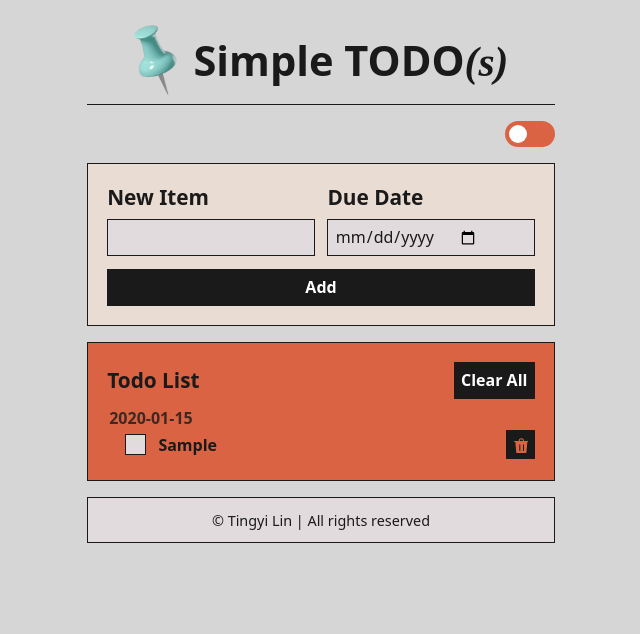
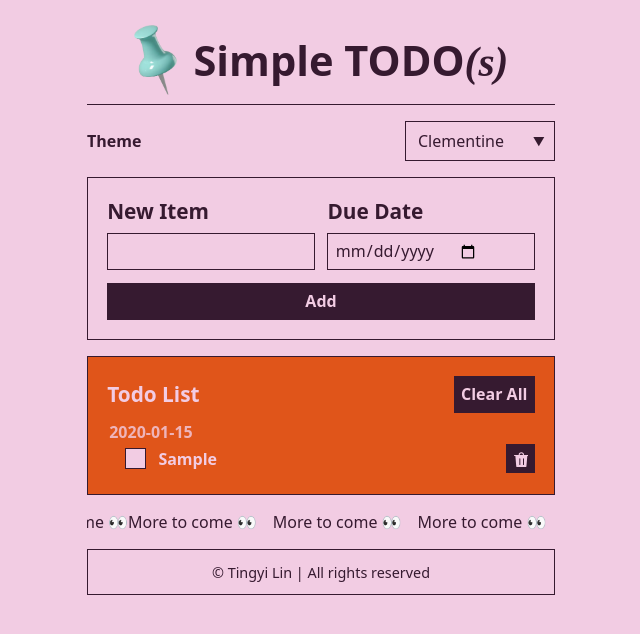
Before and after one commit to lintingyii/Simple-TODO-s-, a React (Create React App) app: page / in a window 1280 px wide. Both pictures are taken after typing "Sample", "2020-01-15" into the empty fields and a click on the button "Add". Shown: the top 634 px of the page, without its empty margins (319-959 px from the left). Built offline with nearby package versions, Linux system fonts and the light colour scheme.

Commit message:
theme update

```diff
--- a/package.json
+++ b/package.json
@@ -10,6 +10,7 @@
     "react": "^18.2.0",
     "react-dom": "^18.2.0",
     "react-draggable": "^4.4.6",
+    "react-fast-marquee": "^1.6.5",
     "react-scripts": "5.0.1",
     "web-vitals": "^2.1.4"
   },
--- a/src/App.js
+++ b/src/App.js
@@ -1,6 +1,8 @@
 import React, { useEffect, useState } from "react";
-import ToggleSwitch from "./ToggleSwitch";
+import Dropdown from "./Dropdown";
 import "./style.css";
+import "./Dropdown.css";
+import Marquee from "react-fast-marquee";
 
 export default function App() {
   const [newItem, setNewItem] = useState("");
@@ -10,9 +12,9 @@ export default function App() {
     if (localValue == null) return [];
     return JSON.parse(localValue);
   });
-  const [isDarkMode, setIsDarkMode] = useState(() => {
-    const localTheme = localStorage.getItem("DARK_MODE");
-    return localTheme === "true";
+  const [theme, setTheme] = useState(() => {
+    const localTheme = localStorage.getItem("THEME") || "clementine";
+    return localTheme;
   });
 
   const [draggingIndex, setDraggingIndex] = useState(null);
@@ -22,9 +24,10 @@ export default function App() {
   }, [todos]);
 
   useEffect(() => {
-    localStorage.setItem("DARK_MODE", isDarkMode);
-    document.body.classList.toggle("dark-mode", isDarkMode);
-  }, [isDarkMode]);
+    localStorage.setItem("THEME", theme);
+    document.body.classList.toggle("summer-mode", theme === "summer");
+    document.body.classList.toggle("clementine-mode", theme === "clementine");
+  }, [theme]);
 
   function handleSubmit(e) {
     e.preventDefault();
@@ -157,13 +160,17 @@ export default function App() {
           </h1>
         </div>
       </div>
-      <ToggleSwitch
-        checked={isDarkMode}
-        onChange={() => setIsDarkMode((prev) => !prev)}
-      />
+      <Dropdown selected={theme} onChange={(e) => setTheme(e.target.value)} />
       <div className="content">
         <form onSubmit={handleSubmit} className="new-item-form">
-          <div style={{display:'flex',flexDirection:'row',gap:'0.8rem',boxSizing:'border-box'}}>
+          <div
+            style={{
+              display: "flex",
+              flexDirection: "row",
+              gap: "0.8rem",
+              boxSizing: "border-box",
+            }}
+          >
             <div className="form-row">
               <label htmlFor="item">New Item</label>
               <input
@@ -219,9 +226,7 @@ export default function App() {
                     style={{
                       opacity: draggingIndex === index ? 0.5 : 1,
                       borderLeft:
-                        draggingIndex === index
-                          ? `2px solid ${isDarkMode ? "#E2DBD5" : "#000"}`
-                          : undefined,
+                        draggingIndex === index ? `2px solid` : undefined,
                       paddingLeft: "1rem",
                       cursor: "move",
                     }}
@@ -233,7 +238,13 @@ export default function App() {
                         checked={todo.completed}
                         onChange={() => toggleTodo(todo.id)}
                       />
-                      <p style={{ margin: "4px", display: "flex",lineHeight:'1.5' }}>
+                      <p
+                        style={{
+                          margin: "4px",
+                          display: "flex",
+                          lineHeight: "1.5",
+                        }}
+                      >
                         {todo.title}
                       </p>
                     </label>
@@ -251,7 +262,7 @@ export default function App() {
                         width="1rem"
                         height="1rem"
                         viewBox="0 0 24 24"
-                        style={{display:'flex',justifyContent:'center'}}
+                        style={{ display: "flex", justifyContent: "center" }}
                       >
                         <path
                           fill="currentColor"
@@ -265,6 +276,12 @@ export default function App() {
             ))}
           </ul>
         </form>
+        <Marquee speed={60}>
+          <div className="marquee">
+            <div>More to come 👀</div> <div>More to come 👀</div>{" "}
+            <div>More to come 👀</div> <div>More to come 👀</div>
+          </div>
+        </Marquee>
         <div className="footer">© Tingyi Lin | All rights reserved</div>
       </div>
     </>
--- /dev/null
+++ b/src/Dropdown.css
@@ -0,0 +1,111 @@
+/* Hide the default checkbox */
+/* .switch {
+    display: flex;
+    width: 100%;
+    justify-content: end;
+    margin-bottom: 2vh;
+}
+
+.switch input {
+    opacity: 0;
+    width: 0;
+    height: 0;
+    margin: 0;
+} */
+
+/* The slider */
+/* .switch label {
+    display: block;
+    width: 50px;
+    height: 26px;
+    background-color: #DA6343;
+    border-radius: 34px;
+    position: relative;
+    cursor: pointer;
+    transition: background-color 0.2s;
+} */
+
+/* The slider before and after the toggle */
+/* .switch label::before {
+    content: "";
+    position: absolute;
+    height: 18px;
+    width: 18px;
+    border-radius: 50%;
+    background: white;
+    top: 4px;
+    left: 4px;
+    transition: transform 0.2s;
+} */
+
+/* When the checkbox is checked, move the slider */
+/* .switch input:checked + label {
+    background-color: #347064;
+}
+
+.switch input:checked + label::before {
+    transform: translateX(24px);
+} */
+/* Dropdown.css */
+.container {
+  display: flex;
+  width: 100%;
+  align-items: center;
+  justify-content: space-between;
+  margin-bottom: 1rem;
+}
+
+.title {
+  margin: 0;
+  text-align: center;
+  color: #361a30;
+}
+
+.dropdown {
+  position: relative;
+  display: inline-block;
+  max-width: 100%;
+}
+
+.dropdown select {
+  width: 150px;
+  padding: 8px 12px;
+  font-size: 16px;
+  color: #361a30;
+  background-color: rgba(255, 255, 255, 0);
+  border: 1px solid #361a30;
+  appearance: none;
+  cursor: pointer;
+  transition: all 0.3s ease;
+  max-width: 100%;
+}
+
+.dropdown select:active {
+  border-radius: 0;
+  background-color: rgba(255, 255, 255, 1);
+}
+
+.dropdown::after {
+  content: "▼";
+  position: absolute;
+  top: 50%;
+  right: 10px;
+  transform: translateY(-50%);
+  pointer-events: none;
+  font-size: 12px;
+  color: #361a30;
+}
+
+/*  Matcha mode  */
+/* ________________________________ */
+
+.summer-mode .dropdown select {
+  color: #334ed8;
+  border: 1px solid #334ed8;
+}
+.summer-mode .dropdown::after {
+  color: #334ed8;
+}
+.summer-mode .title {
+    color: #334ed8;
+  }
--- /dev/null
+++ b/src/Dropdown.js
@@ -0,0 +1,18 @@
+import React from "react";
+// import './Dropdown.css';
+
+const Dropdown = ({ onChange, selected }) => {
+  return (
+    <div className="container">
+      <h4 className="title">Theme</h4>
+      <div className="dropdown">
+        <select value={selected} onChange={onChange}>
+          <option value="clementine">Clementine</option>
+          <option value="summer">Summer Soda</option>
+        </select>
+      </div>
+    </div>
+  );
+};
+
+export default Dropdown;
--- a/src/ToggleSwitch.css
+++ /dev/null
@@ -1,49 +0,0 @@
-/* Hide the default checkbox */
-.switch {
-    display: flex;
-    width: 100%;
-    /* background-color: #DA6343; */
-    justify-content: end;
-    margin-bottom: 2vh;
-}
-
-.switch input {
-    opacity: 0;
-    width: 0;
-    height: 0;
-    margin: 0;
-}
-
-/* The slider */
-.switch label {
-    display: block;
-    width: 50px;
-    height: 26px;
-    background-color: #DA6343;
-    border-radius: 34px;
-    position: relative;
-    cursor: pointer;
-    transition: background-color 0.2s;
-}
-
-/* The slider before and after the toggle */
-.switch label::before {
-    content: "";
-    position: absolute;
-    height: 18px;
-    width: 18px;
-    border-radius: 50%;
-    background: white;
-    top: 4px;
-    left: 4px;
-    transition: transform 0.2s;
-}
-
-/* When the checkbox is checked, move the slider */
-.switch input:checked + label {
-    background-color: #347064;
-}
-
-.switch input:checked + label::before {
-    transform: translateX(24px);
-}
--- a/src/ToggleSwitch.js
+++ /dev/null
@@ -1,18 +0,0 @@
-import React from 'react';
-import './ToggleSwitch.css';
-
-const ToggleSwitch = ({ onChange, checked }) => {
-    return (
-        <div className="switch">
-            <input
-                type="checkbox"
-                id="toggleSwitch"
-                checked={checked}
-                onChange={onChange}
-            />
-            <label htmlFor="toggleSwitch"></label>
-        </div>
-    );
-};
-
-export default ToggleSwitch;
--- a/src/style.css
+++ b/src/style.css
@@ -6,8 +6,8 @@
 }
 
 body {
-  background: #D6D6D6;
-  color: #1a1a1a;
+  background: #f2cce3;
+  color: #361a30;
   width: 95%;
   max-width: 500px;
   padding: 1rem;
@@ -21,9 +21,9 @@ html {
 
 .page-header {
   box-sizing: border-box;
-  color: #1a1a1a;
+  color: #361a30;
   font-size: 1.3rem;
-  border-bottom: 1.5px solid #1a1a1a;
+  border-bottom: 1.5px solid #361a30;
   display: flex;
   align-items: center;
   justify-content: center;
@@ -44,7 +44,6 @@ html {
   box-sizing: border-box;
 }
 
-
 .pin {
   height: 70px;
   display: block;
@@ -55,14 +54,14 @@ html {
   display: flex;
   height: auto;
   flex-direction: column;
-  gap: .8rem;
+  gap: 0.8rem;
   padding: 1.2rem;
-  border: 1px solid #1a1a1a;
+  border: 1px solid #361a30;
   /* border-radius: 1.2rem; */
   font-weight: 600;
   font-family: system-ui, -apple-system, BlinkMacSystemFont, "Segoe UI", Roboto,
     Oxygen, Ubuntu, Cantarell, "Open Sans", "Helvetica Neue", sans-serif;
-  background-color: #E9DCD3;
+  /* background-color: #E0551A; */
 }
 
 .list-form {
@@ -73,26 +72,27 @@ html {
   /* gap: 0.5rem; */
   padding: 1.2rem;
   height: 100%;
-  border: 1px solid #1a1a1a;
+  border: 1px solid #361a30;
   /* border-radius: 1.2rem; */
   font-weight: 600;
   font-family: system-ui, -apple-system, BlinkMacSystemFont, "Segoe UI", Roboto,
     Oxygen, Ubuntu, Cantarell, "Open Sans", "Helvetica Neue", sans-serif;
-  background-color: #DA6343;
+  background-color: #e0551a;
+  color: #f2cce3;
 }
 
 .form-row {
   display: flex;
   flex-direction: column;
-  gap: .5rem;
+  gap: 0.5rem;
   width: 50%;
-  box-sizing: border-box
+  box-sizing: border-box;
 }
 
 .btn {
-  background-color: #1a1a1a;
-  border: 1px solid #1a1a1a;
-  color: #fff;
+  background-color: #361a30;
+  border: 1px solid #361a30;
+  color: #f2cce3;
   font-size: 1rem;
   font-weight: 600;
   font-family: system-ui, -apple-system, BlinkMacSystemFont, "Segoe UI", Roboto,
@@ -103,30 +103,20 @@ html {
   outline: none;
 }
 
-.btn:hover,
-.btn:focus-visible {
-  background:#222;
-}
-
 .btn.btn-danger {
-  background: #1a1a1a;
-  color: #DA6343;
+  background: #361a30;
+  color: #f2cce3;
   padding: 6px 7px px 5px;
   border: none;
 }
 
-.btn.btn-danger:hover,
-.btn.btn-danger:focus-visible {
-  background: #353535;
-}
-
 .new-item-form input {
   outline: none;
-  border: 1px solid #1a1a1a;
-  background: #e2dbdd;
+  border: 1px solid #361a30;
+  background: none;
   border-radius: 0px;
   padding: 0.4rem 0.4rem;
-  color: #1a1a1a;
+  color: #361a30;
   font-weight: 400;
   font-size: 1rem;
   display: flex;
@@ -134,12 +124,8 @@ html {
   height: 100%;
   box-sizing: border-box;
   font-family: system-ui, -apple-system, BlinkMacSystemFont, "Segoe UI", Roboto,
-  Oxygen, Ubuntu, Cantarell, "Open Sans", "Helvetica Neue", sans-serif;
+    Oxygen, Ubuntu, Cantarell, "Open Sans", "Helvetica Neue", sans-serif;
   line-height: 1.2;
-}
-
-.new-item-form input:focus {
-  border: 1px solid #877f7b;
 }
 
 .header {
@@ -148,7 +134,7 @@ html {
   margin: 0;
 }
 
-li{
+li {
   width: 100%;
   display: flex;
 }
@@ -167,7 +153,7 @@ ul {
   margin: 0;
   padding: 0;
   font-size: 1rem;
-  opacity: .8;
+  opacity: 0.8;
 }
 
 .date-group {
@@ -180,17 +166,17 @@ ul {
   margin: 0;
   padding: 0;
   list-style: none;
-  border-left: 2px solid #DA6343;
+  border-left: 2px solid #e0551a;
   display: flex;
   flex-direction: column;
   gap: 1rem;
 }
 
 .list li:has(input:checked) p {
-  color: #1a1a1a;
- text-decoration: line-through;
- display: flex;
- flex-grow: 1;
+  color: #361a30;
+  text-decoration: line-through;
+  display: flex;
+  flex-grow: 1;
   white-space: normal;
   word-wrap: break-word;
 }
@@ -223,8 +209,8 @@ ul {
   display: block;
   width: 1.2rem;
   height: 1.2rem;
-  background: #e2dbdd;
-  border: 1px solid #1a1a1a;
+  background: #f2cce3;
+  border: 1px solid #361a30;
   display: flex;
   justify-content: center;
   align-items: center;
@@ -232,36 +218,35 @@ ul {
   flex-shrink: 0;
 }
 
-.list li label:hover::before {
-  background: #e2dbdd;
-  text-decoration: none !important;
-  flex-shrink: 0;
-}
-
 .list li:has(input:checked) label::before {
   content: "✔";
-  background: #E9DCD3;
-  color: #1a1a1a;
+  background: none;
+  color: #361a30;
   font-size: 0.75rem;
   font-weight: bold;
   flex-shrink: 0;
 }
 
-.list li:has(input:checked) label:hover::before {
-  background: #E9DCD3;
-  flex-shrink: 0;
+.marquee {
+  /* padding: .8rem; */
+  margin-top: 2vh;
+  margin-bottom: 2vh;
+  display: flex;
+  gap: 1rem;
+  color: #361a30;
+  /* font-family: serif; */
 }
 
 .footer {
   width: 100%;
   display: flex;
-  padding: .8rem;
+  padding: 0.8rem;
   justify-content: center;
-  background-color: #e2dbdd;
-  color: #1a1a1a;
-  margin-top: 2vh;
-  border: 1px solid #1a1a1a;
-  font-size: .9rem;
+  /* background-color: #e2dbdd; */
+  color: #361a30;
+  /* margin-top: 2vh; */
+  border: 1px solid #361a30;
+  font-size: 0.9rem;
 }
 
 .btn.btn-clearall {
@@ -278,77 +263,68 @@ ul {
   }
 }
 
-/*  Dark mode  */
+/*  Summer mode  */
 /* ________________________________ */
 
-body.dark-mode {
-  background: #1a1a1a;
+body.summer-mode {
+  background: #eff3f4;
 }
 
-body.dark-mode .page-header {
-  color: #E2DBD5;
-  border-bottom: 1.5px solid #E2DBD5;
+body.summer-mode .page-header {
+  color: #334ed8;
+  border-bottom: 1.5px solid #334ed8;
 }
 
-body.dark-mode .new-item-form{
-  background-color: #2C2D31;
-  color: #E2DBD5;
-  border-color: #E2DBD5;
+body.summer-mode .new-item-form {
+  color: #334ed8;
+  border-color: #334ed8;
 }
 
-body.dark-mode .list-form {
-  background-color: #347064;
-  color: #E2DBD5;
-  border-color: #E2DBD5;
+body.summer-mode .list-form {
+  background-color: #c0f0aa;
+  color: #334ed8;
+  border-color: #334ed8;
 }
 
-body.dark-mode .new-item-form input {
-  background: #3F4045;
-  color: #E2DBD5;
-  border-color: #E2DBD5;
+body.summer-mode .new-item-form input {
+  color: #334ed8;
+  border-color: #334ed8;
 }
 
-body.dark-mode .btn.btn-danger {
-  background: #E2DBD5;
-  color: #347064;
+body.summer-mode .btn.btn-danger {
+  background: #334ed8;
+  color: #c0f0aa;
 }
 
-body.dark-mode .btn:focus-visible {
-  background:#E2DBD5;
+body.summer-mode .footer {
+  color: #334ed8;
+  border-color: #334ed8;
 }
 
-body.dark-mode .footer {
-  background-color: #38393f;
-  color: #E2DBD5;
-  border-color: #E2DBD5;
+body.summer-mode .btn {
+  background-color: #334ed8;
+  border-color: #334ed8;
+  color: #eff3f4;
 }
 
-body.dark-mode .list li:has(input:checked) p {
- color: #f5f5f5;
+body.summer-mode .list {
+  border-left: 2px solid #c0f0aa;
 }
 
-body.dark-mode .btn {
-  background-color: #E2DBD5;
-  border-color: #E2DBD5;
-  color: #2C2D31;
+body.summer-mode .list li:has(input:checked) p {
+  color: #334ed8;
 }
 
-body.dark-mode .btn:hover {
-  background:#f6f0eb;
+body.summer-mode .list li label::before {
+  background: #eff3f4;
+  border: 1px solid #334ed8;
 }
 
-body.dark-mode .list {
-  border-left: 2px solid #347064;
+body.summer-mode .list li:has(input:checked) label::before {
+  background: none;
+  color: #334ed8;
 }
 
-body.dark-mode input[type="date"]::-webkit-calendar-picker-indicator {
-  filter: invert(100%) sepia(100%) saturate(500%) hue-rotate(180deg);
+body.summer-mode .marquee {
+  color: #334ed8;
 }
-
-/* input[type="date"]::-webkit-inner-spin-button {
-  display: none;
-}
-
-input[type="date"]::-webkit-clear-button {
-  display: none;
-} */
```
Also changed, not shown: 1 other file (tests, documents, lock files or other folders). Lines whose indentation alone changed are shown as unchanged.
